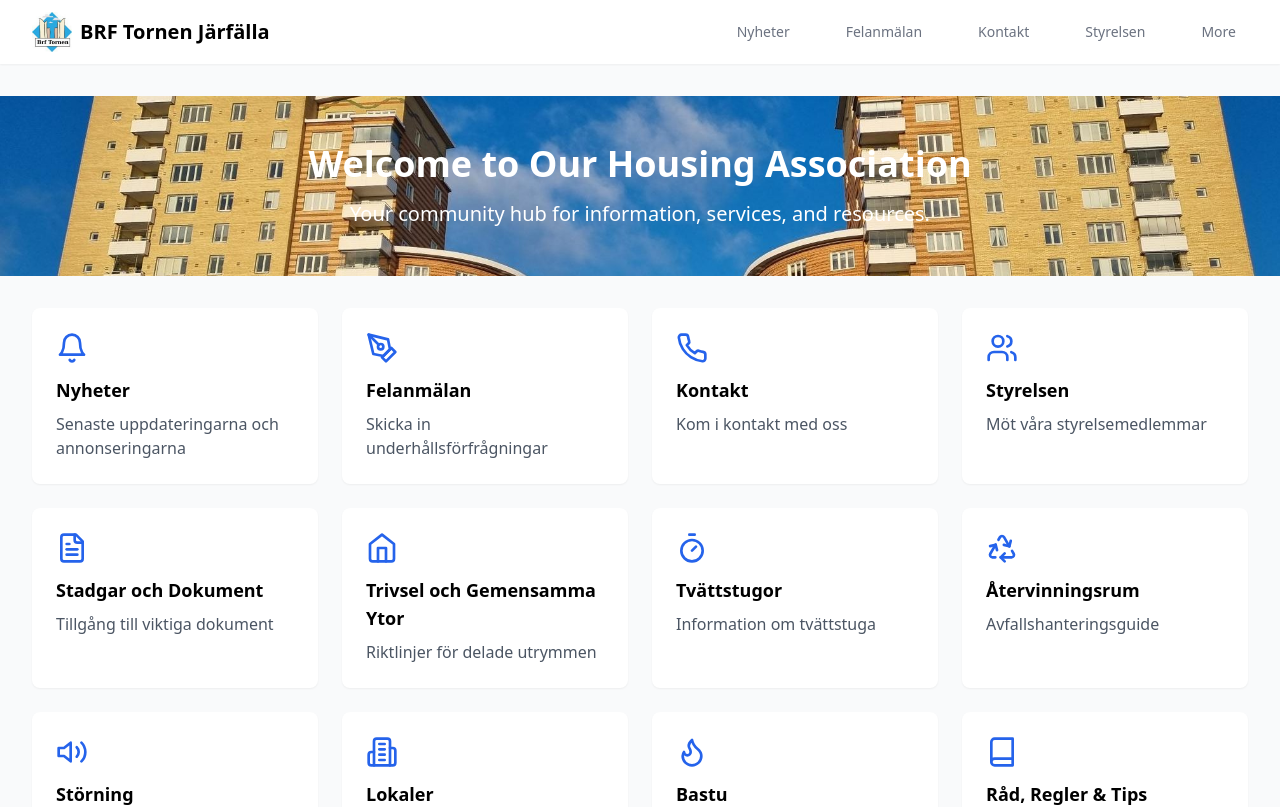
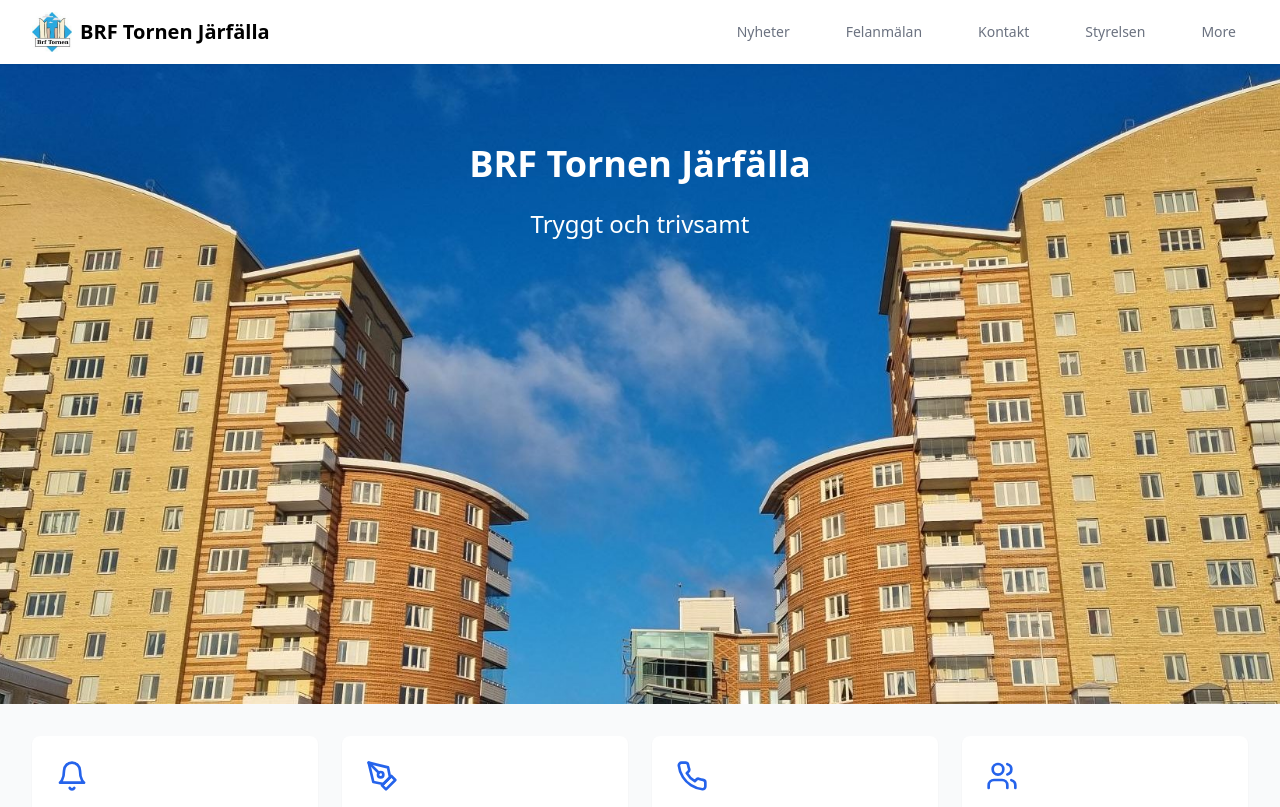
Before and after one commit to robinjac/brftornen, a React (Vite) app: page / in a window 1280 px wide. Shown: the top 807 px of the page. Built offline with nearby package versions, Linux system fonts and the light colour scheme.

Commit message:
Make header sticky and enlarge hero banner

```diff
--- a/src/components/Layout.tsx
+++ b/src/components/Layout.tsx
@@ -32,7 +32,7 @@ const Layout = () => {
   return (
     <div className="min-h-screen flex flex-col bg-gray-50">
       {/* Header */}
-      <header className="bg-white shadow-sm">
+      <header className="sticky top-0 bg-white shadow-sm">
         <div className="max-w-7xl mx-auto px-4 sm:px-6 lg:px-8">
           <div className="flex justify-between items-center h-16">
             <Link to="/" className="flex items-center space-x-2">
@@ -106,7 +106,7 @@ const Layout = () => {
       </header>
 
       {/* Main content */}
-      <main className="max-w-7xl mx-auto px-4 sm:px-6 lg:px-8 py-8">
+      <main className="mx-auto px-4 sm:px-6 lg:px-8 py-8">
         <Outlet />
       </main>
 
--- a/src/pages/Home.tsx
+++ b/src/pages/Home.tsx
@@ -18,7 +18,7 @@ import {
   Info,
 } from "lucide-react";
 import i18n from "../../i18n/sv.json";
-import data from "../../test/general.json"
+import data from "../../test/general.json";
 
 const features = [
   {
@@ -123,14 +123,13 @@ const Home = () => {
   return (
     <div className="space-y-8">
       {/* Hero Section */}
-      <div className="bg-[url(/brftornen.jpg)] bg-cover bg-center -mx-4 sm:-mx-6 lg:-mx-8 px-4 sm:px-6 lg:px-8 py-12 text-white">
-        <div className="max-w-4xl mx-auto text-center">
-          <h1 className="text-4xl font-bold mb-4">
-            Welcome to Our Housing Association
+
+      <div className="-mx-4 sm:-mx-6 lg:-mx-8 -mt-8 bg-[url(/brftornen.jpg)] bg-cover bg-center w-screen min-h-[50vh] sm:min-h-[80vh] flex justify-center text-white">
+        <div className="relative z-10 pt-10 sm:pt-20 max-w-4xl mx-auto text-center px-4">
+          <h1 className="text-2xl sm:text-4xl font-extrabold mb-6">
+            BRF Tornen Järfälla
           </h1>
-          <p className="text-xl">
-            Your community hub for information, services, and resources.
-          </p>
+          <p className="text-xl sm:text-2xl">Tryggt och trivsamt</p>
         </div>
       </div>
 
```
